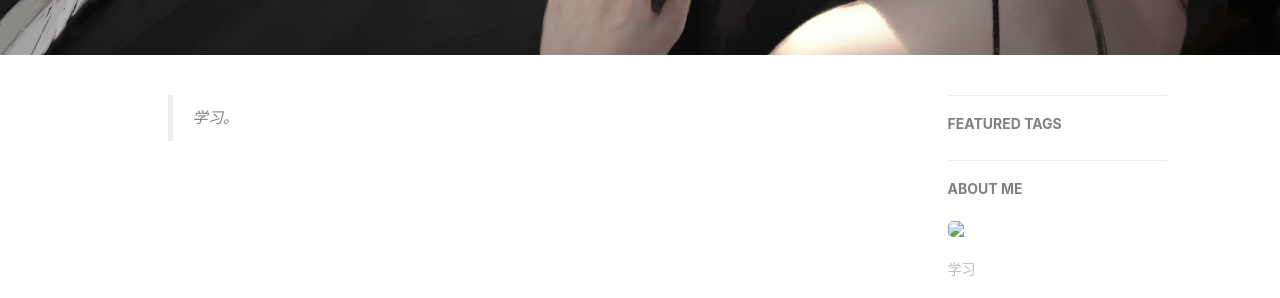
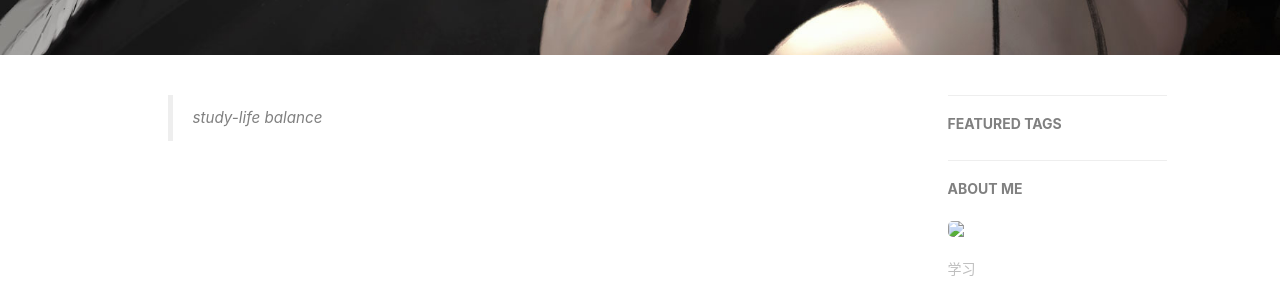
Before and after one commit to LikeAPhoenix/LikeAPhoenix.github.io, a Jekyll site: the page built from about.html, in a window 1280 px wide. Shown: the part 363-661 px from the top of the page. Built offline with Jekyll 4.4.1, drawn with Linux system fonts in a browser that asks for light colours; nearby versions of some CDN libraries; comment, search, counter and statistics services are not loaded.

Commit message:
regular submit

```diff
--- a/about.html
+++ b/about.html
@@ -5,10 +5,9 @@ description: "Hey, this is XDong."
 header-img: "img/about-bg-wlop.jpg"
 ---
 
-<!-- Chinese Version -->
 <div>
     <blockquote>
-        学习。
+        study-life balance
     </blockquote>
     <br>
     <br>
```
